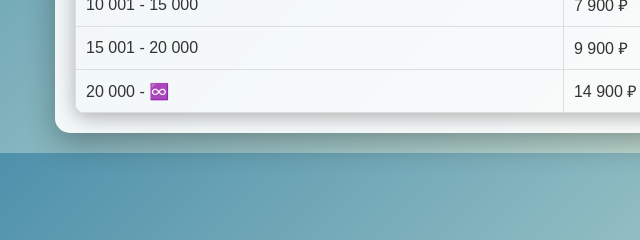
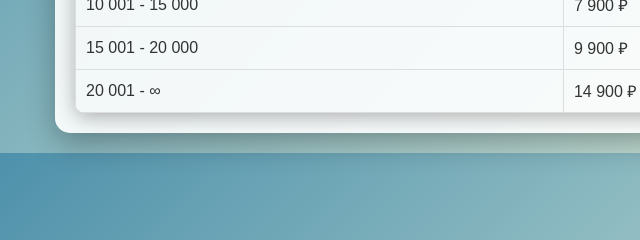
Before and after one commit to Chatbotist/TariffsForBots, a plain HTML site: page index.html in a window 1280 px wide. Shown: the part 419-659 px from the top of the page, 165-805 px from the left. Drawn offline with Linux system fonts and the light colour scheme; a script that the page names is missing.

Commit message:
Update index.html

```diff
--- a/index.html
+++ b/index.html
@@ -137,7 +137,7 @@
                     <td>9 900 ₽</td>
                 </tr>
                 <tr>
-                    <td>20 000 - ♾️</td>
+                    <td>20 001 - ∞</td>
                     <td>14 900 ₽</td>
                 </tr>
             </tbody>
```
